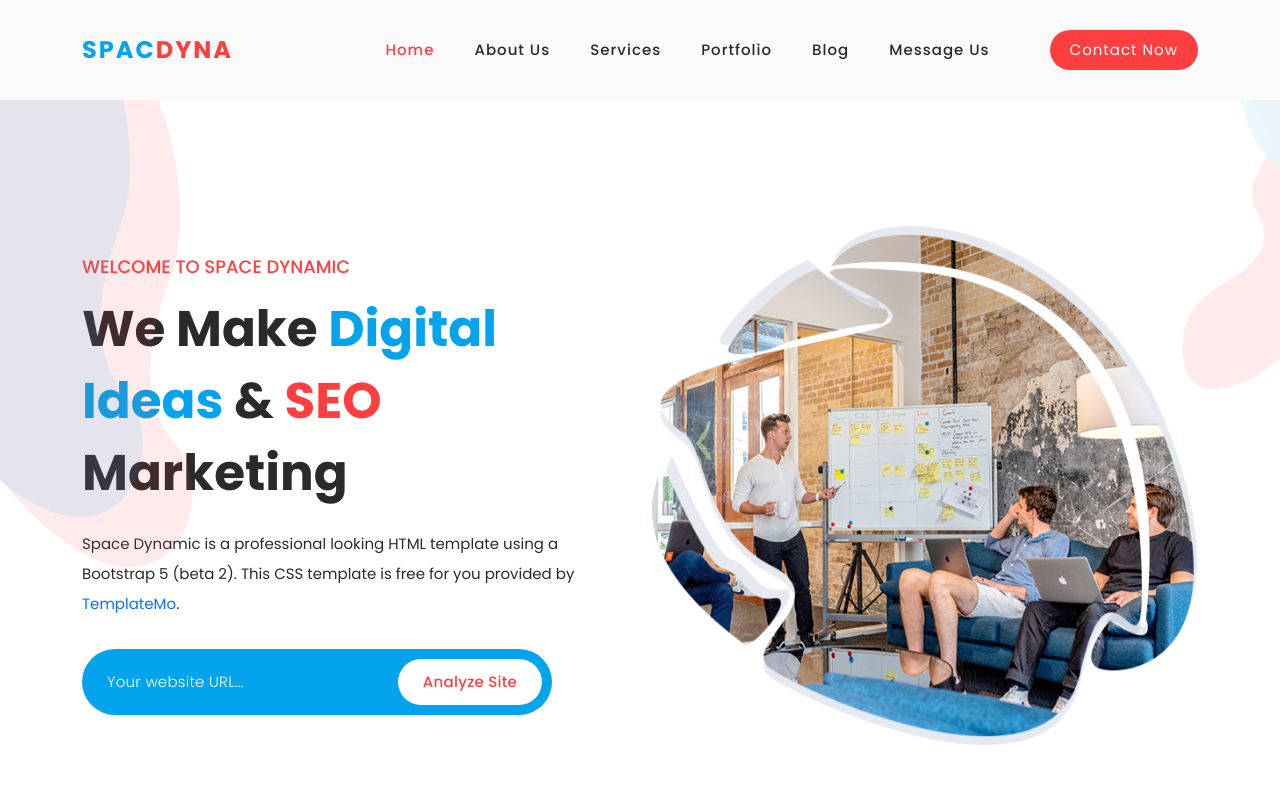
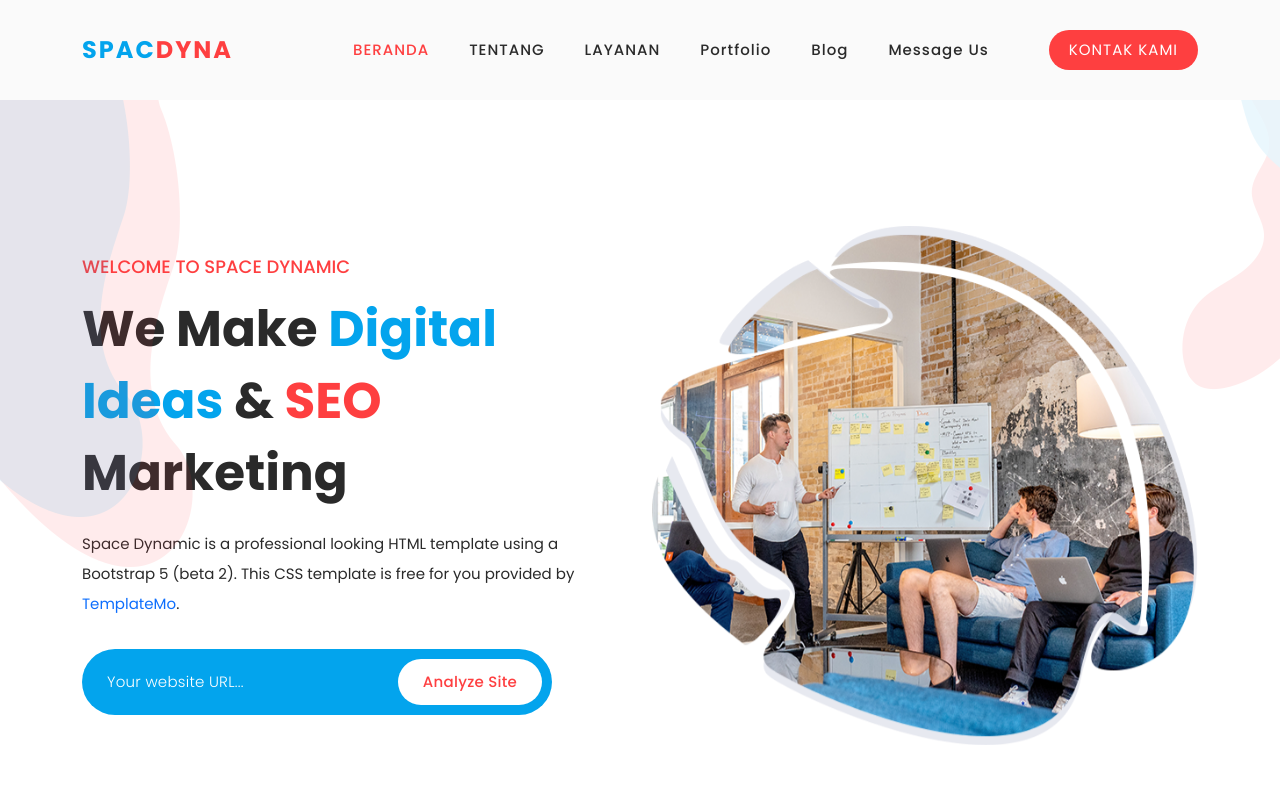
Before and after one commit to satyakusuma01-sketch/dynamicWeb, a plain HTML site: page index.html in a window 1280 px wide. Shown: the top 800 px of the page. Drawn offline with Linux system fonts and the light colour scheme.

Commit message:
Rubah Index

```diff
--- a/index.html
+++ b/index.html
@@ -57,13 +57,13 @@ https://templatemo.com/tm-562-space-dynamic
             <!-- ***** Logo End ***** -->
             <!-- ***** Menu Start ***** -->
             <ul class="nav">
-              <li class="scroll-to-section"><a href="#top" class="active">Home</a></li>
-              <li class="scroll-to-section"><a href="#about">About Us</a></li>
-              <li class="scroll-to-section"><a href="#services">Services</a></li>
+              <li class="scroll-to-section"><a href="#top" class="active">BERANDA</a></li>
+              <li class="scroll-to-section"><a href="#about">TENTANG</a></li>
+              <li class="scroll-to-section"><a href="#services">LAYANAN</a></li>
               <li class="scroll-to-section"><a href="#portfolio">Portfolio</a></li>
               <li class="scroll-to-section"><a href="#blog">Blog</a></li>
               <li class="scroll-to-section"><a href="#contact">Message Us</a></li>
-              <li class="scroll-to-section"><div class="main-red-button"><a href="#contact">Contact Now</a></div></li>
+              <li class="scroll-to-section"><div class="main-red-button"><a href="#contact">KONTAK KAMI</a></div></li>
             </ul>
             <a class='menu-trigger'>
                 <span>Menu</span>
```
